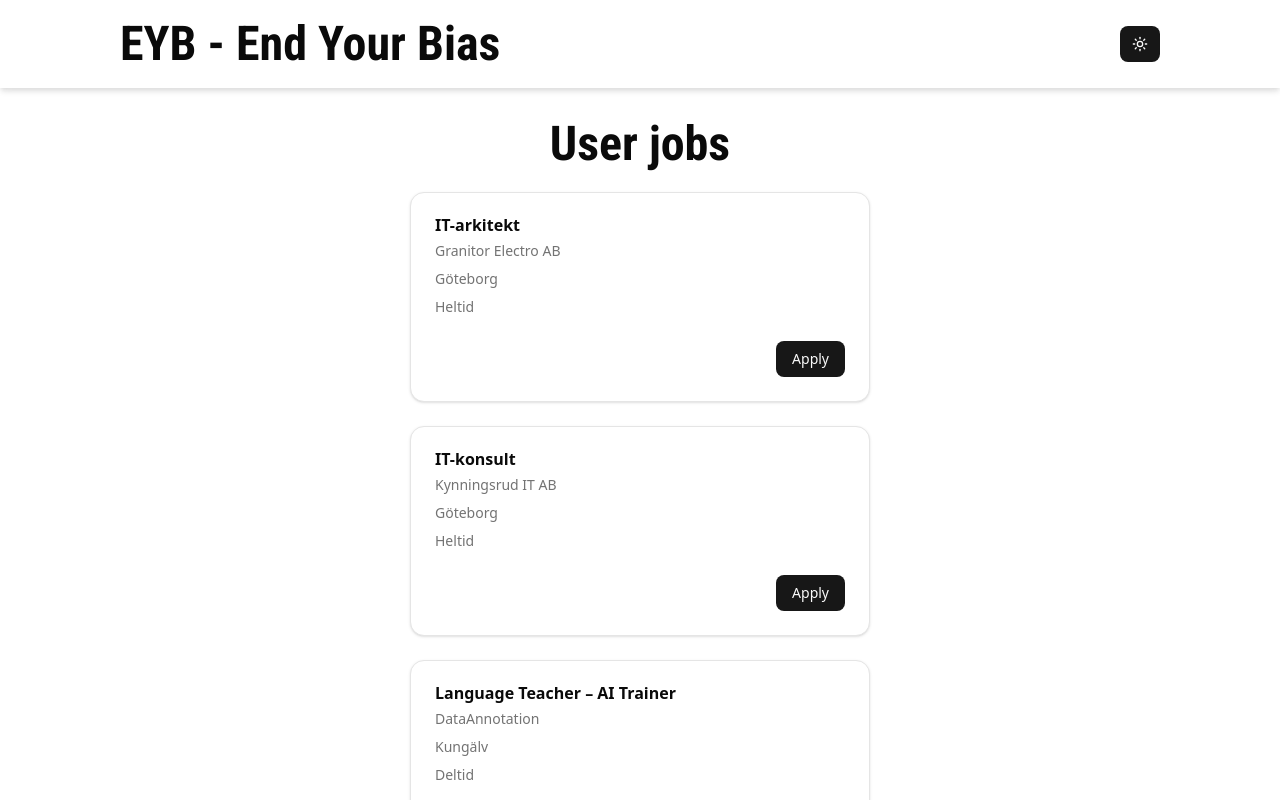
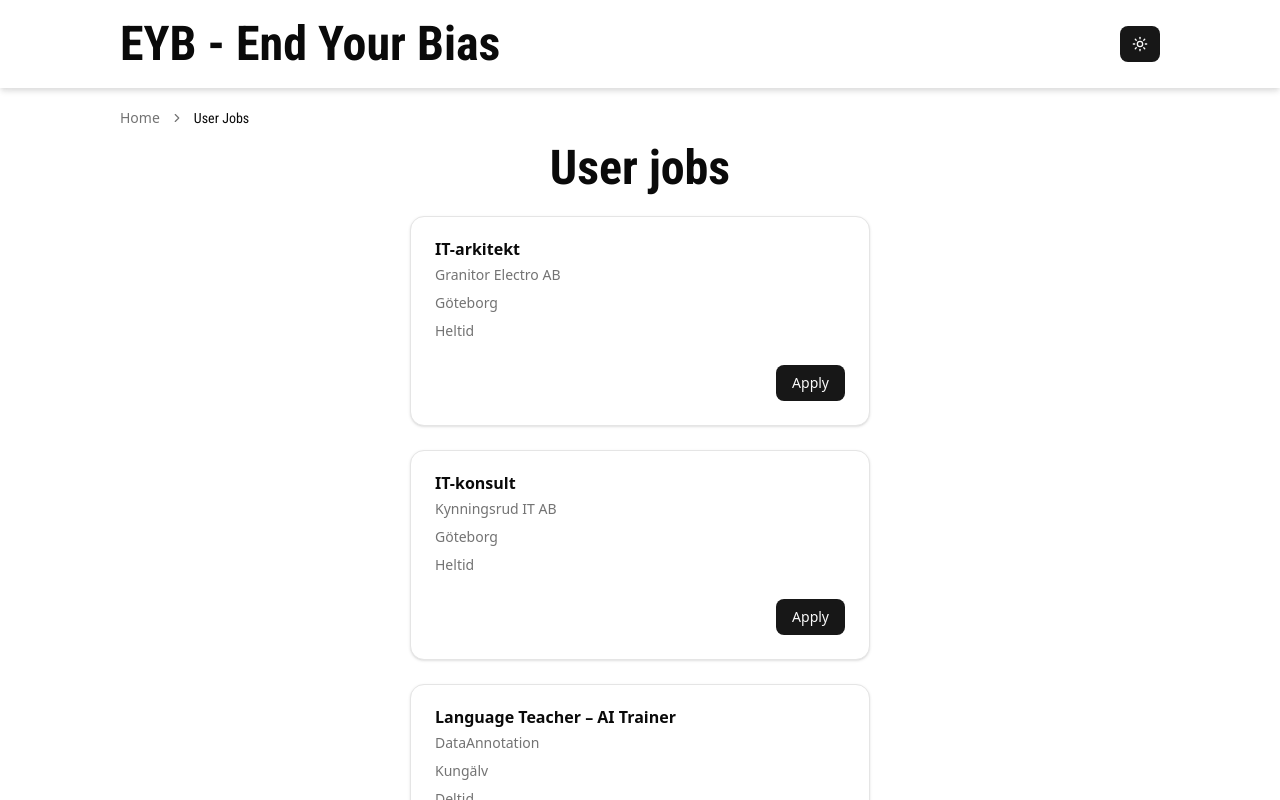
Before and after one commit to martinsson03/EndUrBias, a Next.js app in the folder frontend/: page /user in a window 1280 px wide. Shown: the top 800 px of the page. Built offline with nearby package versions, Linux system fonts and the light colour scheme.

Commit message:
Added Breadcrumb link to userview

```diff
--- a/frontend/src/app/user/[jobId]/page.tsx
+++ b/frontend/src/app/user/[jobId]/page.tsx
@@ -3,43 +3,83 @@
 import { getJobsForUser } from "@/lib/jobs";
 import { ApplyFormClient } from "@/components/ui/applyFormClient";
 import { notFound } from "next/navigation";
+import Link from "next/link";
 
-// Next.js 16: params är en Promise som måste awaitas.
+import {
+  Breadcrumb,
+  BreadcrumbItem,
+  BreadcrumbLink,
+  BreadcrumbList,
+  BreadcrumbPage,
+  BreadcrumbSeparator,
+} from "@/components/ui/breadcrumb";
+
 interface ApplyPageProps {
   params: Promise<{ jobId: string }>;
 }
 
 export default async function ApplyPage({ params }: ApplyPageProps) {
-  // Hämta jobId från URL:en
   const { jobId } = await params;
 
-  // Hämta alla jobb (mockad datakälla i detta projekt)
   const jobs = await getJobsForUser();
-
-  // Leta upp jobbet baserat på jobId
   const job = jobs.find((j) => j.id === jobId);
 
-  // Saknas jobbet → visa 404
-  if (!job) notFound();
+  if (!job) {
+    notFound();
+  }
 
   return (
+    <>
+      {/* BREACRUMB – full width, vänsterställd precis som i recruitersidan */}
+      <div className="margin-responsive flex flex-col gap-5 mt-5">
+        <Breadcrumb>
+          <BreadcrumbList>
+            {/* Home */}
+            <BreadcrumbItem>
+              <BreadcrumbLink asChild>
+                <Link href="/">Home</Link>
+              </BreadcrumbLink>
+            </BreadcrumbItem>
+
+            <BreadcrumbSeparator />
+
+            {/* User jobs */}
+            <BreadcrumbItem>
+              <BreadcrumbLink asChild>
+                <Link href="/user">User Jobs</Link>
+              </BreadcrumbLink>
+            </BreadcrumbItem>
+
+            <BreadcrumbSeparator />
+
+            {/* Current job */}
+            <BreadcrumbItem>
+              <BreadcrumbPage>{job.title}</BreadcrumbPage>
+            </BreadcrumbItem>
+          </BreadcrumbList>
+        </Breadcrumb>
+      </div>
+
+      {/* Main content – centrerat som vanligt */}
       <main className="min-h-screen flex justify-center pt-12 px-4">
         <section className="w-full max-w-2xl space-y-8">
-        {/* Jobbinformation */}
           <header className="text-center space-y-1">
             <h1 className="text-3xl font-semibold">{job.title}</h1>
+
             <p className="text-lg font-medium">{job.company}</p>
+
             <p className="text-sm text-muted-foreground">
               {job.location} · {job.extent}
             </p>
+
             <p className="text-sm text-muted-foreground mt-1">
               Fill in your contact information to submit your application.
             </p>
           </header>
 
-        {/* Klientformulär – skickar med jobId så backend vet vilket jobb ansökan gäller */}
           <ApplyFormClient jobId={jobId} />
         </section>
       </main>
+    </>
   );
 }
--- a/frontend/src/app/user/page.tsx
+++ b/frontend/src/app/user/page.tsx
@@ -1,34 +1,56 @@
-// app/user/page.tsx
-
 import JobRedirectCard from "@/components/ui/jobRedirectCard";
 import { getJobsForUser, jobApplyUrl } from "@/lib/jobs";
-
-// Detta är sidan som visar användarens tillgängliga jobb.
-// All data är just nu hårdkodad via getJobsForUser().
-// Varje jobb visas som ett Card med en "Apply"-knapp som länkar vidare.
+import Link from "next/link";
+import {
+  Breadcrumb,
+  BreadcrumbItem,
+  BreadcrumbLink,
+  BreadcrumbList,
+  BreadcrumbPage,
+  BreadcrumbSeparator,
+} from "@/components/ui/breadcrumb";
 
 export default async function UserPage() {
-  // Hämta alla jobb (mock-data)
   const jobs = await getJobsForUser();
 
   return (
-    <main className="max-w-3xl mx-auto pt-8">
-      {/* Sidtitel */}
+    <>
+      {/* Breadcrumb – full width, vänsterställd */}
+      <div className="margin-responsive flex flex-col gap-5 mt-5">
+        <Breadcrumb>
+          <BreadcrumbList>
+            <BreadcrumbItem>
+              <BreadcrumbLink asChild>
+                <Link href="/">Home</Link>
+              </BreadcrumbLink>
+            </BreadcrumbItem>
+
+            <BreadcrumbSeparator />
+
+            <BreadcrumbItem>
+              <BreadcrumbPage>User Jobs</BreadcrumbPage>
+            </BreadcrumbItem>
+          </BreadcrumbList>
+        </Breadcrumb>
+      </div>
+
+      {/* Själva contentet är fortfarande centrerat */}
+      <main className="max-w-3xl mx-auto pt-4">
         <h1 className="text-4xl font-bold mb-6 text-center">User jobs</h1>
 
-      {/* Lista av jobb som användaren kan söka */}
         <div className="flex flex-col gap-6">
           {jobs.map((job) => (
             <JobRedirectCard
-            key={job.id} // unikt id för React
-            title={job.title} // jobbtitel
-            company={job.company} // företag
-            location={job.location} // ort
-            extent={job.extent} // heltid/deltid
-            applyUrl={jobApplyUrl(job.id)} // skapar rätt URL: /user/<jobId>
+              key={job.id}
+              title={job.title}
+              company={job.company}
+              location={job.location}
+              extent={job.extent}
+              applyUrl={jobApplyUrl(job.id)}
             />
           ))}
         </div>
       </main>
+    </>
   );
 }
```
Lines whose indentation alone changed are shown as unchanged.
